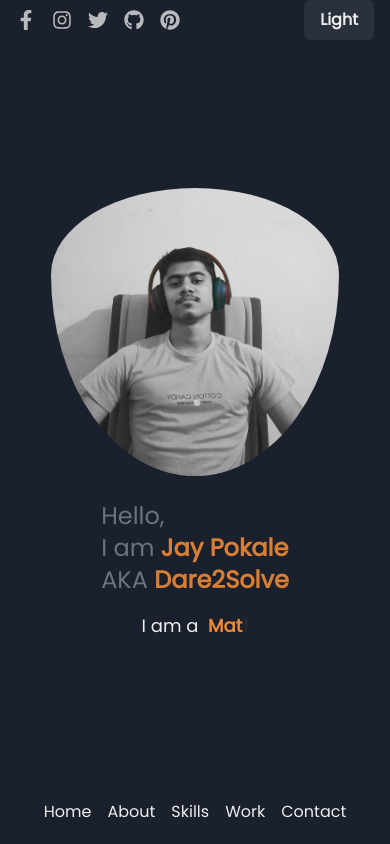
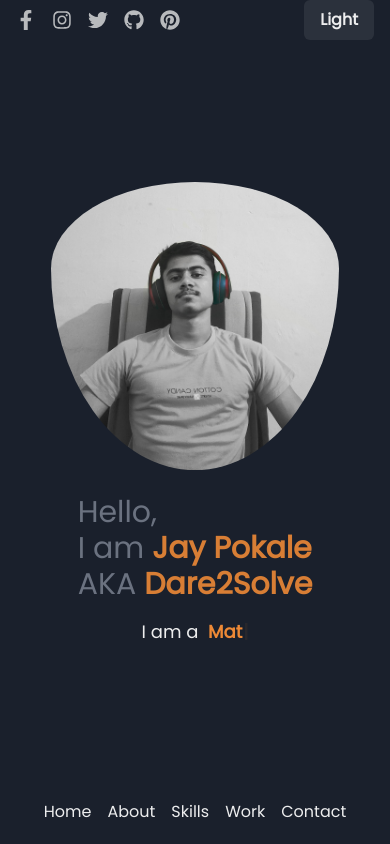
Before and after one commit to JayPokale/portfolio, a Next.js app: page / in a window 390 px wide. Shown: the top 844 px of the page. Built offline with nearby package versions, Linux system fonts and the light colour scheme.

Commit message:
Skills Animations

```diff
--- a/components/HomePage.tsx
+++ b/components/HomePage.tsx
@@ -43,13 +43,13 @@ const mainVarientsBottom = {
 const HomePage: NextPage = () => {
   return (
     <div className="max-w-7xl w-full mx-auto select-none py-24">
-      <div className="flex lg:flex-row flex-col-reverse justify-center items-center gap-6 sm:gap-0">
-        <div className="lg:w-1/2 flex justify-end lg:pr-10">
+      <div className="flex md:flex-row flex-col-reverse justify-center items-center gap-6 lg:gap-0">
+        <div className="lg:w-1/2 flex justify-end md:pr-10">
           <motion.div
             variants={mainVarientsLeft}
             whileInView="animate"
             initial="initial"
-            className="text-2xl md:text-4xl"
+            className="text-2xl xs:text-3xl md:text-4xl"
           >
             <div className="text-gray-500">
               Hello,
@@ -91,7 +91,7 @@ const HomePage: NextPage = () => {
         variants={mainVarientsBottom}
         whileInView="animate"
         initial="initial"
-        className="flex justify-center my-4 text-lg md:text-2xl lg:text-6xl"
+        className="flex justify-center my-4 text-lg sm:text-xl md:text-4xl lg:text-6xl"
       >
         <div>I am a &#160;</div>
         <Box fontWeight="semibold" color={"orange.400"}>
```
